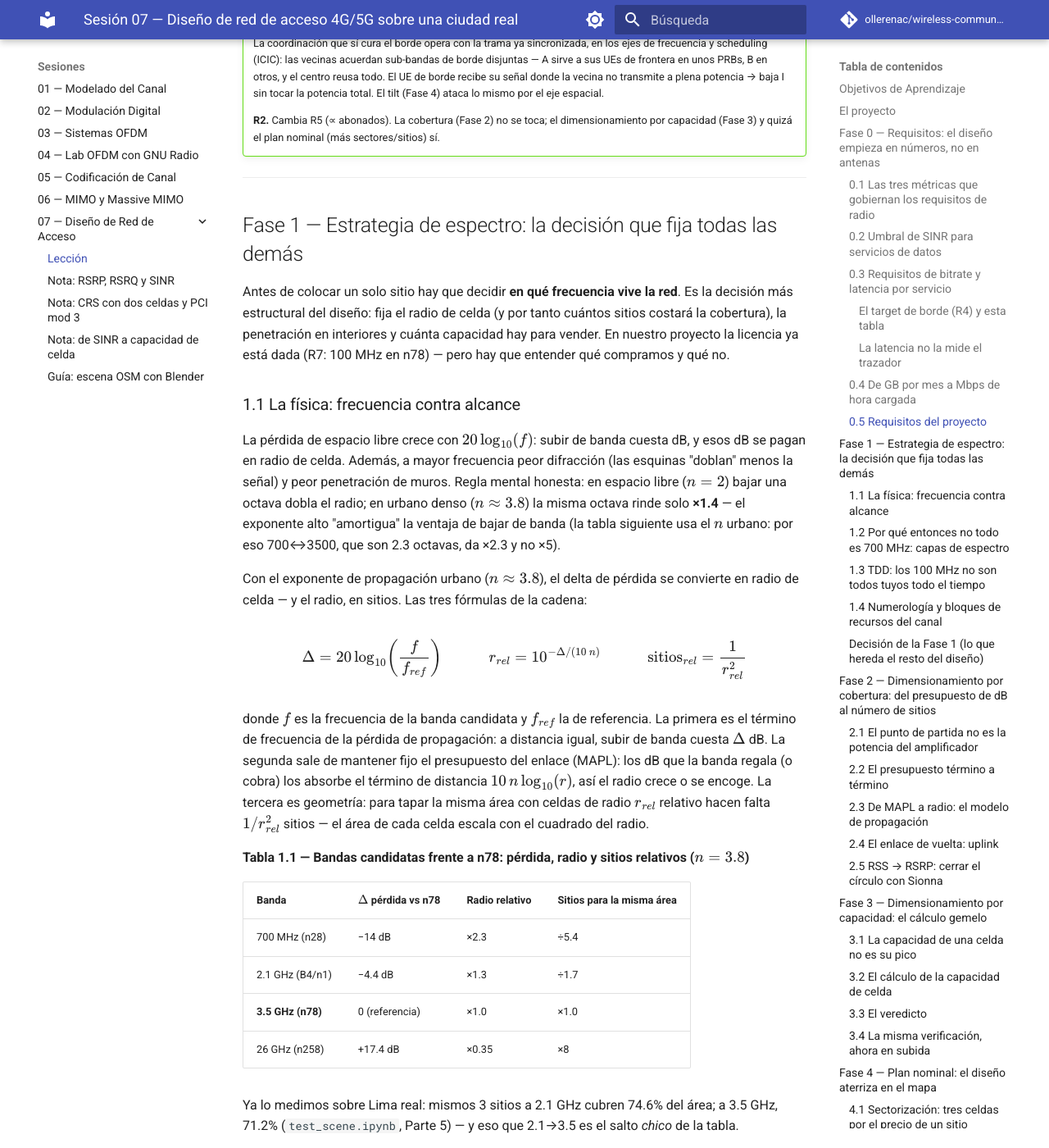
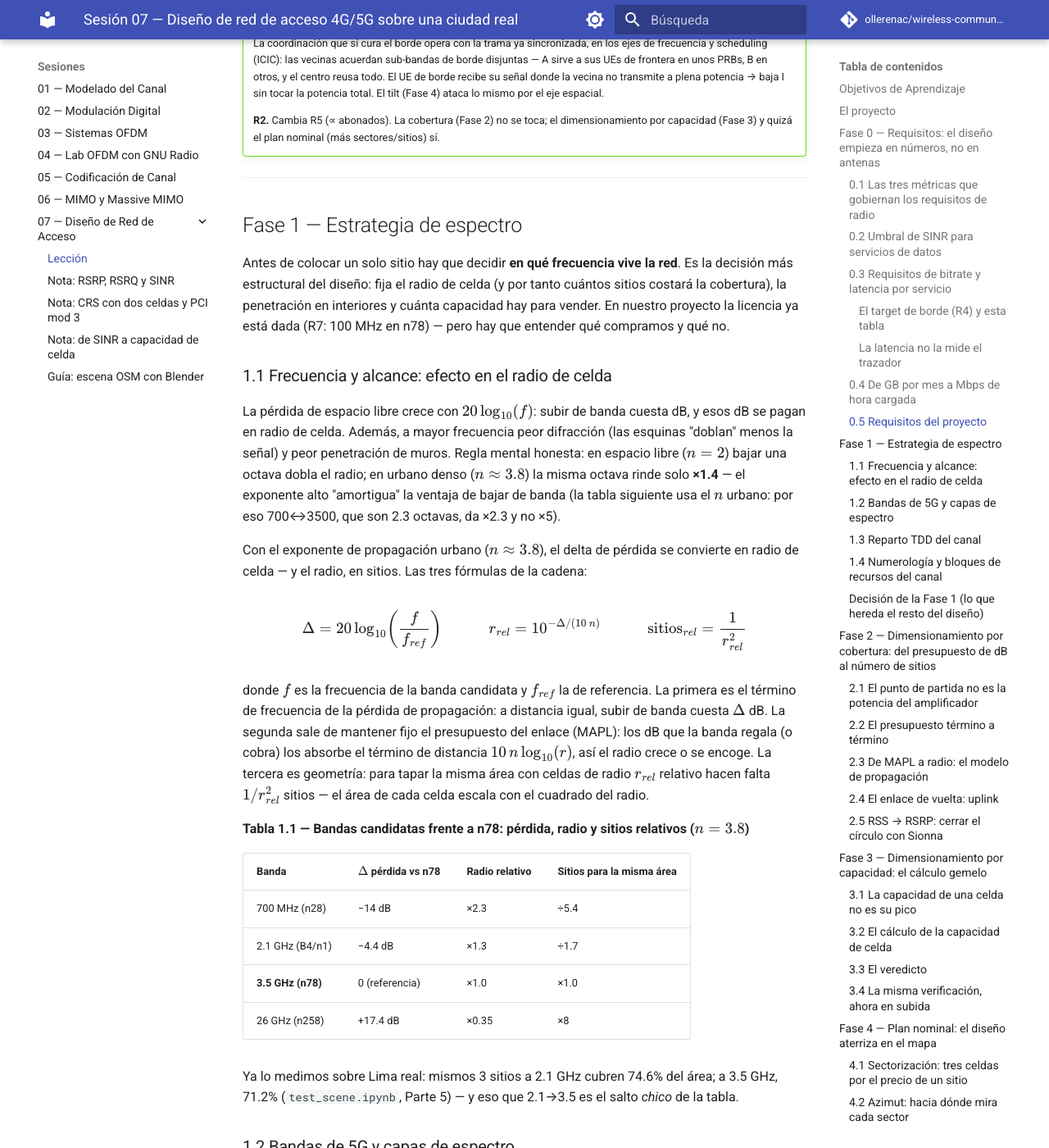
Before and after one commit to ollerenac/wireless-communication-systems, an MkDocs documentation site: the page built from docs/sessions/07-network-design/index.md, in a window 1280 px wide and 1400 px high, scrolled down 9037 px. Shown: the whole window at 82% size. Built offline with MkDocs 1.6.1 and Material for MkDocs 9.7.7, drawn with Linux system fonts in a browser that asks for light colours; comment, search, counter and statistics services are not loaded; some of the changed text lies outside the part shown.

Commit message:
style(07-network-design): sober Fase 1 titles
- Fase 1 heading loses its tagline; 1.1 'Frecuencia y alcance: efecto en
  el radio de celda'; 1.2 'Bandas de 5G y capas de espectro'; 1.3
  'Reparto TDD del canal' (1.4 already renamed in previous commit)
- No cross-references by title existed (exams cite by section number)

Co-Authored-By: Claude Fable 5 <noreply@anthropic.com>
Claude-Session: https://claude.ai/code/session_01DwhbKVUZCFgUhxaWRkBL6Y

```diff
--- a/docs/sessions/07-network-design/index.md
+++ b/docs/sessions/07-network-design/index.md
@@ -399,7 +399,7 @@ negocio — cámbialos y cambia la red que hay que construir.
 
 ---
 
-## Fase 1 — Estrategia de espectro: la decisión que fija todas las demás
+## Fase 1 — Estrategia de espectro
 
 Antes de colocar un solo sitio hay que decidir **en qué frecuencia vive la
 red**. Es la decisión más estructural del diseño: fija el radio de celda (y
@@ -407,7 +407,7 @@ por tanto cuántos sitios costará la cobertura), la penetración en interiores
 y cuánta capacidad hay para vender. En nuestro proyecto la licencia ya está
 dada (R7: 100 MHz en n78) — pero hay que entender qué compramos y qué no.
 
-### 1.1 La física: frecuencia contra alcance
+### 1.1 Frecuencia y alcance: efecto en el radio de celda
 
 La pérdida de espacio libre crece con $20\log_{10}(f)$: subir de banda cuesta
 dB, y esos dB se pagan en radio de celda. Además, a mayor frecuencia peor
@@ -449,7 +449,7 @@ Ya lo medimos sobre Lima real: mismos 3 sitios a 2.1 GHz cubren 74.6% del
 área; a 3.5 GHz, 71.2% (`test_scene.ipynb`, Parte 5) — y eso que 2.1→3.5 es
 el salto *chico* de la tabla.
 
-### 1.2 Por qué entonces no todo es 700 MHz: capas de espectro
+### 1.2 Bandas de 5G y capas de espectro
 
 Porque el alcance se paga en capacidad: en low-band hay poco espectro (10–20
 MHz por operador, y repartido); en mid-band hay bloques de 80–100 MHz. De ahí
@@ -473,7 +473,7 @@ aprender, y realista para un despliegue 5G inicial. La comparación con una
 capa de 700 MHz queda como extensión (requiere escena de 3×3 km — una celda
 low-band tapa nuestra escena entera).
 
-### 1.3 TDD: los 100 MHz no son todos tuyos todo el tiempo
+### 1.3 Reparto TDD del canal
 
 n78 es TDD (Sesión 06: subida y bajada alternan sobre la misma frecuencia).
 El tiempo se reparte con un patrón de slots; el típico en n78 es **DDDSU**:
```
